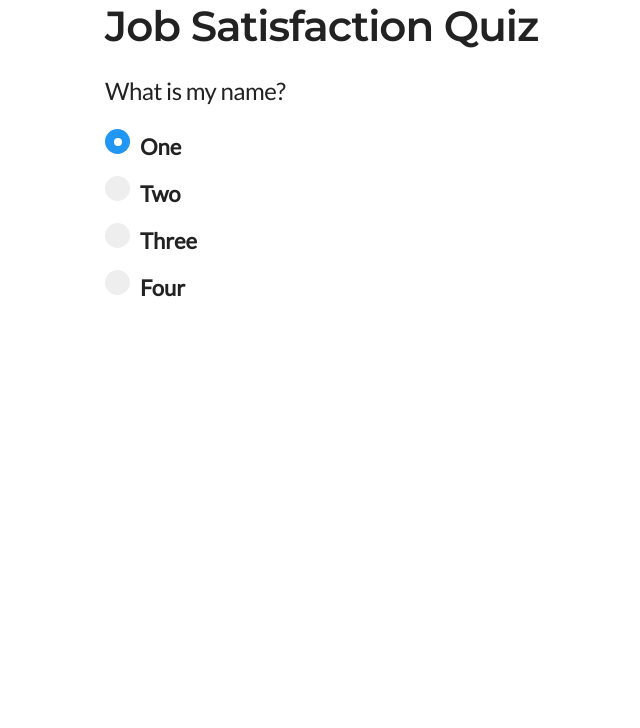
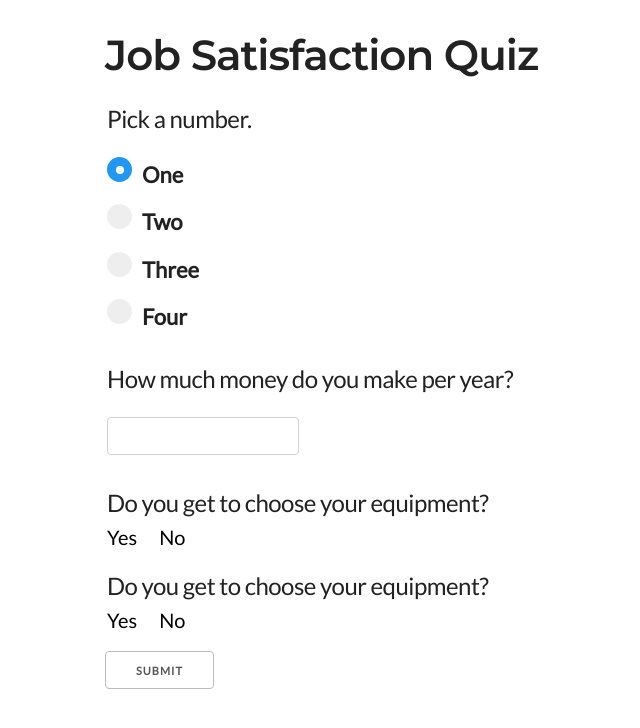
Before and after one commit to tinversenorm/job_satisfaction_predictor, a Flask app: page / in a window 1280 px wide. Shown: the top 728 px of the page, without its empty margins (55-695 px from the left). Run offline with Flask 2, Linux system fonts and the light colour scheme.

Commit message:
Starting adding questions

```diff
--- a/server.py
+++ b/server.py
@@ -2,7 +2,7 @@
 Simple website to present questions, format them and then run the model.
 Run with `FLASK_APP=server.py flask run` after doing a pip install.
 """
-from flask import Flask, render_template, jsonify
+from flask import Flask, render_template, jsonify, request
 from models.predict import predict
 app = Flask(__name__, static_url_path='/static')
 app.secret_key = "super secret key"
@@ -15,7 +15,8 @@
     return render_template('questions.html')
 
 @app.route('/predict')
-def predict_job_satisfaction(data=None):
+def predict_job_satisfaction():
+    data = request.args
     if data is None:
         return jsonify({"error": "No Data Provided"})
     else:
--- a/static/css/questions.css
+++ b/static/css/questions.css
@@ -3,12 +3,22 @@
 .big-header {
 	font-family: "Montserrat";
 	font-weight: 600;
+    margin-top: 3%;
 }
 
 body {
 	font-family: "Lato";
 }
 
+.yn {
+	font-size: 2rem;
+	margin-right: 2%;
+	color: black;
+}
+
+.yn:focus, .yn:active {
+	color: #5B3256;
+}
 
 /***** Custom Button Styles *****/
 
--- a/templates/questions.html
+++ b/templates/questions.html
@@ -13,14 +13,15 @@
             <h2 class="big-header">Job Satisfaction Quiz</h2>
         </div>
         <div class="row">
-        	<form>
-        		<h5>What is my name?</h5>
+        	<form method="get" action="/predict">
+        		<fieldset id="test">
+	        		<h5>Pick a number.</h5>
 	        		<label class="btn-container">One
-                  <input type="radio" checked="checked" name="radio">
+	                  	<input type="radio" checked="checked" value="1" name="radio">
 	                  	<span class="radio"></span>
 	                </label>
 	                <label class="btn-container">Two
-                  <input type="radio" name="radio">
+	                  	<input type="radio" value="2" name="radio">
 	                  	<span class="radio"></span>
 	                </label>
 	                <label class="btn-container">Three
@@ -31,6 +32,28 @@
 	                  	<input type="radio" name="radio">
 	                  	<span class="radio"></span>
 	                </label>
+                </fieldset>
+                <fieldset id="salary">
+                	<h5>How much money do you make per year?</h5>
+                	<input type="number" name="salary">
+                </fieldset>
+                <fieldset id="choose_equip">
+                	<h5>Do you get to choose your equipment?</h5>
+                	<div style="margin-top: -20px;">
+                		<a class="yn" data="yes">Yes</a>
+                		<a class="yn" data="no">No</a>
+                	</div>
+                	<input type="hidden" value="yes" name="choose_equip">
+                </fieldset>
+                <fieldset id="choose_equip">
+                	<h5>Do you get to choose your equipment?</h5>
+                	<div style="margin-top: -20px;">
+                		<a class="yn" data="yes">Yes</a>
+                		<a class="yn" data="no">No</a>
+                	</div>
+                	<input type="hidden" value="yes" name="choose_equip">
+                </fieldset>
+                <input class="btn" type="submit" value="submit"/>
         	</form>
         </div>
 	</div>
```
Lines whose indentation alone changed are shown as unchanged.
